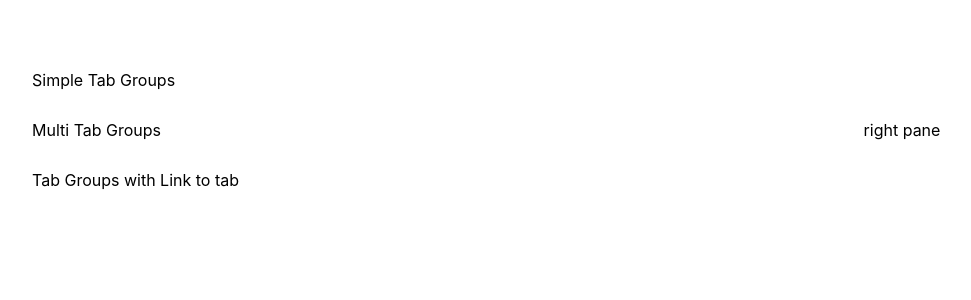
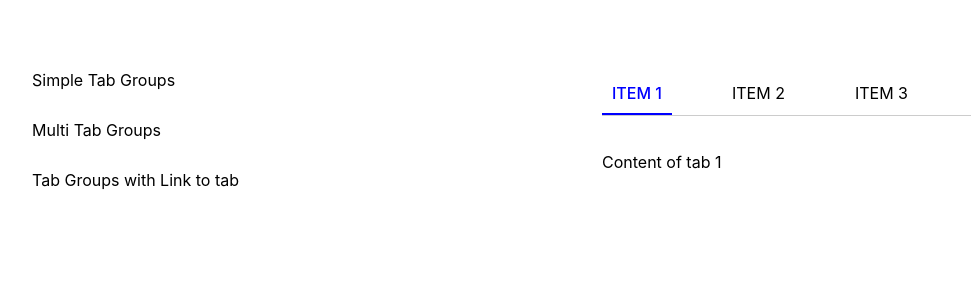
Before and after one commit to huonglt/tabs-app, a React (Create React App) app: page / in a window 1280 px wide. Shown: the top 300 px of the page, without its empty margins (38-1009 px from the left). Built offline with nearby package versions, Linux system fonts and the light colour scheme.

Commit message:
Initial setup for the demo page

```diff
--- a/src/App.js
+++ b/src/App.js
@@ -1,17 +1,23 @@
 import "./App.css";
-import React, { useRef } from "react";
+import React, { useState } from "react";
 import SimpleTabGroup from "./components/sample/SimpleTabGroup";
 
 function App() {
+  const [sample, setSample] = useState("simple");
+
+  const simpleSampleClick = () => setSample("simple");
+
   return (
     <div className="App">
       <div className="appContainer">
         <div className="leftPane">
-          <div>Simple Tab Groups</div>
+          <div onClick={simpleSampleClick}>Simple Tab Groups</div>
           <div>Multi Tab Groups</div>
           <div>Tab Groups with Link to tab</div>
         </div>
-        <div className="rightPane">right pane</div>
+        <div className="rightPane">
+          {sample === "simple" && <SimpleTabGroup />}
+        </div>
       </div>
     </div>
   );
```
